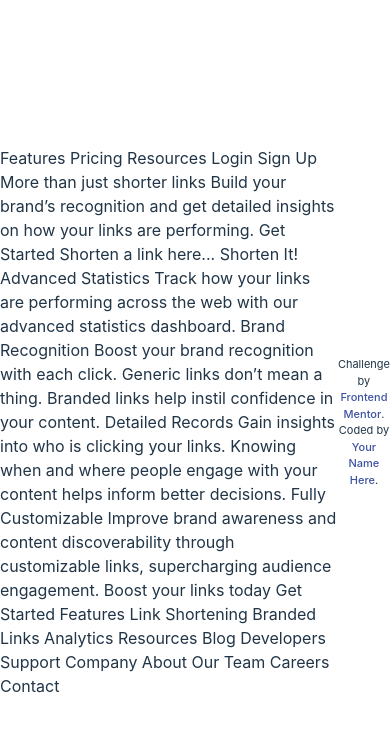
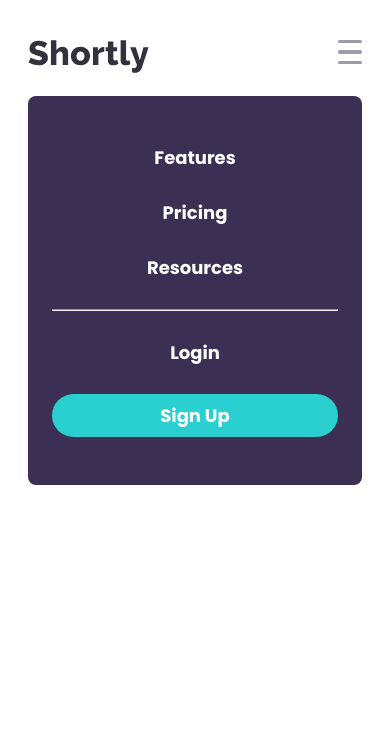
Before and after one commit to N1Coder/url-shortening-app, a website built with Vite: page index.html in a window 390 px wide. Built offline with nearby package versions, Linux system fonts and the light colour scheme.

Commit message:
feat: add nav styles

```diff
--- a/counter.js
+++ /dev/null
@@ -1,9 +0,0 @@
-export function setupCounter(element) {
-  let counter = 0
-  const setCounter = (count) => {
-    counter = count
-    element.innerHTML = `count is ${counter}`
-  }
-  element.addEventListener('click', () => setCounter(counter + 1))
-  setCounter(0)
-}
--- a/index.html
+++ b/index.html
@@ -1,85 +1,87 @@
 <!DOCTYPE html>
 <html lang="en">
-<head>
-  <meta charset="UTF-8">
-  <meta name="viewport" content="width=device-width, initial-scale=1.0"> <!-- displays site properly based on user's device -->
+  <head>
+    <meta charset="UTF-8" />
+    <meta name="viewport" content="width=device-width, initial-scale=1.0" />
+    <!-- displays site properly based on user's device -->
 
-  <link rel="icon" type="image/png" sizes="32x32" href="./images/favicon-32x32.png">
+    <link
+      rel="icon"
+      type="image/png"
+      sizes="32x32"
+      href="./images/favicon-32x32.png"
+    />
 
-  <title>Frontend Mentor | Shortly URL shortening API Challenge</title>
+    <title>Frontend Mentor | Shortly URL shortening API Challenge</title>
+    <link rel="preconnect" href="https://fonts.googleapis.com" />
+    <link rel="preconnect" href="https://fonts.gstatic.com" crossorigin />
+    <link
+      href="https://fonts.googleapis.com/css2?family=Poppins:wght@400;500;700&display=swap"
+      rel="stylesheet"
+    />
+    <link rel="stylesheet" href="style.css" />
+  </head>
+  <body>
+    <header>
+      <nav>
+        <div class="nav-logo">
+          <img src="images/logo.svg" alt="logo" />
+        </div>
 
-  <!-- Feel free to remove these styles or customise in your own stylesheet 👍 -->
-  <style>
-    .attribution { font-size: 11px; text-align: center; }
-    .attribution a { color: hsl(228, 45%, 44%); }
-  </style>
-</head>
-<body>
+        <div class="nav-desktop-menu nav-links">
+          <ul>
+            <li><a href="#">Features</a></li>
+            <li><a href="#">Pricing</a></li>
+            <li><a href="#">Resources</a></li>
+          </ul>
+        </div>
 
-  Features
-  Pricing
-  Resources
+        <div class="nav-desktop-menu nav-auth">
+          <ul>
+            <li><a href="#">Login</a></li>
+            <li><a class="btn-primary btn-nav-link" href="#">Sign Up</a></li>
+          </ul>
+        </div>
 
-  Login
-  Sign Up
+        <div class="hamburger-toggle">
+          <span></span>
+          <span></span>
+          <span></span>
+        </div>
 
-  More than just shorter links
+        <div class="nav-mobile-menu">
+          <div class="nav-links">
+            <ul>
+              <li><a href="#">Features</a></li>
+              <li><a href="#">Pricing</a></li>
+              <li><a href="#">Resources</a></li>
+            </ul>
+          </div>
 
-  Build your brand’s recognition and get detailed insights
-  on how your links are performing.
+          <hr />
 
-  Get Started
+          <div class="nav-auth">
+            <ul>
+              <li><a href="#">Login</a></li>
+              <li><a class="btn-primary btn-nav-link" href="#">Sign Up</a></li>
+            </ul>
+          </div>
+        </div>
+      </nav>
+    </header>
 
-  Shorten a link here...
-
-  Shorten It!
-
-  Advanced Statistics
-
-  Track how your links are performing across the web with our
-  advanced statistics dashboard.
-
-  Brand Recognition
-
-  Boost your brand recognition with each click. Generic links don’t
-  mean a thing. Branded links help instil confidence in your content.
-
-  Detailed Records
-
-  Gain insights into who is clicking your links. Knowing when and where
-  people engage with your content helps inform better decisions.
-
-  Fully Customizable
-
-  Improve brand awareness and content discoverability through customizable
-  links, supercharging audience engagement.
-
-  Boost your links today
-
-  Get Started
-
-  Features
-
-  Link Shortening
-  Branded Links
-  Analytics
-
-  Resources
-
-  Blog
-  Developers
-  Support
-
-  Company
-
-  About
-  Our Team
-  Careers
-  Contact
-
-  <div class="attribution">
-    Challenge by <a href="https://www.frontendmentor.io?ref=challenge" target="_blank">Frontend Mentor</a>.
-    Coded by <a href="#">Your Name Here</a>.
-  </div>
-</body>
+    <!-- Features Pricing Resources Login Sign Up More than just shorter links Build
+    your brand’s recognition and get detailed insights on how your links are
+    performing. Get Started Shorten a link here... Shorten It! Advanced
+    Statistics Track how your links are performing across the web with our
+    advanced statistics dashboard. Brand Recognition Boost your brand
+    recognition with each click. Generic links don’t mean a thing. Branded links
+    help instil confidence in your content. Detailed Records Gain insights into
+    who is clicking your links. Knowing when and where people engage with your
+    content helps inform better decisions. Fully Customizable Improve brand
+    awareness and content discoverability through customizable links,
+    supercharging audience engagement. Boost your links today Get Started
+    Features Link Shortening Branded Links Analytics Resources Blog Developers
+    Support Company About Our Team Careers Contact -->
+  </body>
 </html>
--- a/style.css
+++ b/style.css
@@ -1,96 +1,161 @@
 :root {
-  font-family: Inter, system-ui, Avenir, Helvetica, Arial, sans-serif;
+  /* Default styles */
+  font-family: Poppins, system-ui, Avenir, Helvetica, Arial, sans-serif;
   line-height: 1.5;
   font-weight: 400;
-
-  color-scheme: light dark;
-  color: rgba(255, 255, 255, 0.87);
-  background-color: #242424;
 
   font-synthesis: none;
   text-rendering: optimizeLegibility;
   -webkit-font-smoothing: antialiased;
   -moz-osx-font-smoothing: grayscale;
+
+  /* Variables */
+  --primary-cyan: 180, 66%, 49%;
+  --primary-dark-violet: 257, 27%, 26%;
+  --secondary-red: 0, 87%, 67%;
+
+  --neutral-gray: 0, 0%, 75%;
+  --neutral-grayish-violet: 257, 7%, 63%;
+  --neutral-very-dark-blue: 255, 11%, 22%;
+  --neutral-very-dark-violet: 260, 8%, 14%;
+
+  --nav-link-gap: 1.75rem;
 }
 
-a {
-  font-weight: 500;
-  color: #646cff;
-  text-decoration: inherit;
-}
-a:hover {
-  color: #535bf2;
+* {
+  margin: 0;
+  padding: 0;
+  box-sizing: border-box;
 }
 
 body {
-  margin: 0;
-  display: flex;
-  place-items: center;
-  min-width: 320px;
-  min-height: 100vh;
+  min-height: 100dvh;
 }
 
-h1 {
-  font-size: 3.2em;
-  line-height: 1.1;
+.btn-primary {
+  background-color: hsl(var(--primary-cyan));
+  color: #fff;
+  padding: 0.5rem 1.5rem;
+  border-radius: 2rem;
 }
 
-#app {
-  max-width: 1280px;
-  margin: 0 auto;
-  padding: 2rem;
-  text-align: center;
+header {
+  padding-inline: 10rem;
+  width: 100%;
 }
 
-.logo {
-  height: 6em;
-  padding: 1.5em;
-  will-change: filter;
-  transition: filter 300ms;
-}
-.logo:hover {
-  filter: drop-shadow(0 0 2em #646cffaa);
-}
-.logo.vanilla:hover {
-  filter: drop-shadow(0 0 2em #f7df1eaa);
+header nav {
+  display: flex;
+  padding-block: 3rem 1.5rem;
+  background-color: #fff;
 }
 
-.card {
-  padding: 2em;
+header nav ul {
+  display: flex;
+  list-style: none;
 }
 
-.read-the-docs {
-  color: #888;
+header nav ul li a {
+  color: hsla(var(--neutral-grayish-violet));
+  text-decoration: none;
+  font-weight: 700;
 }
 
-button {
-  border-radius: 8px;
-  border: 1px solid transparent;
-  padding: 0.6em 1.2em;
-  font-size: 1em;
-  font-weight: 500;
-  font-family: inherit;
-  background-color: #1a1a1a;
-  cursor: pointer;
-  transition: border-color 0.25s;
-}
-button:hover {
-  border-color: #646cff;
-}
-button:focus,
-button:focus-visible {
-  outline: 4px auto -webkit-focus-ring-color;
+header nav .nav-mobile-menu {
+  display: none;
 }
 
-@media (prefers-color-scheme: light) {
-  :root {
-    color: #213547;
-    background-color: #ffffff;
+header nav .nav-links {
+  margin-left: 2rem;
+}
+
+header nav .nav-links ul li:not(:first-child) {
+  margin-left: var(--nav-link-gap);
+}
+
+header nav .nav-auth {
+  margin-left: auto;
+}
+
+header nav .nav-auth ul li:not(:last-child) {
+  margin-right: var(--nav-link-gap);
+}
+
+@media (max-width: 576px) {
+  header {
+    padding-inline: 1.75rem;
   }
-  a:hover {
-    color: #747bff;
+
+  header nav {
+    position: relative;
+    padding-block: 2.5rem 1rem;
+    justify-content: space-between;
   }
-  button {
-    background-color: #f9f9f9;
+
+  header nav ul {
+    flex-direction: column;
+    text-align: center;
+  }
+
+  header nav .nav-desktop-menu {
+    display: none;
+  }
+
+  header nav .hamburger-toggle {
+    display: flex;
+    flex-direction: column;
+    justify-content: space-between;
+    width: 1.5rem;
+    height: 1.5rem;
+    cursor: pointer;
+  }
+
+  header nav .hamburger-toggle span {
+    width: 100%;
+    height: 0.2rem;
+    background-color: hsl(var(--neutral-grayish-violet));
+    border-radius: 0.25rem;
+  }
+
+  header nav .nav-mobile-menu {
+    display: flex;
+    flex-direction: column;
+    position: absolute;
+    top: 100%;
+    background-color: hsla(var(--primary-dark-violet));
+    border-radius: 0.5rem;
+    padding: 3rem 1.5rem;
+    width: 100%;
+  }
+
+  hr {
+    margin-block: var(--nav-link-gap);
+  }
+
+  header nav .nav-mobile-menu ul li a {
+    color: #fff;
+    font-size: 18px;
+  }
+
+  header nav .nav-mobile-menu .nav-links {
+    margin-left: 0;
+  }
+
+  header nav .nav-mobile-menu .nav-links ul li:not(:first-child) {
+    margin-top: var(--nav-link-gap);
+    margin-left: 0;
+  }
+
+  header nav .nav-mobile-menu .nav-auth {
+    margin-left: 0;
+  }
+
+  header nav .nav-mobile-menu .nav-auth ul li:not(:last-child) {
+    margin-bottom: var(--nav-link-gap);
+    margin-right: 0;
+  }
+
+  header nav .nav-mobile-menu .nav-auth .btn-primary {
+    display: block;
   }
 }
```
